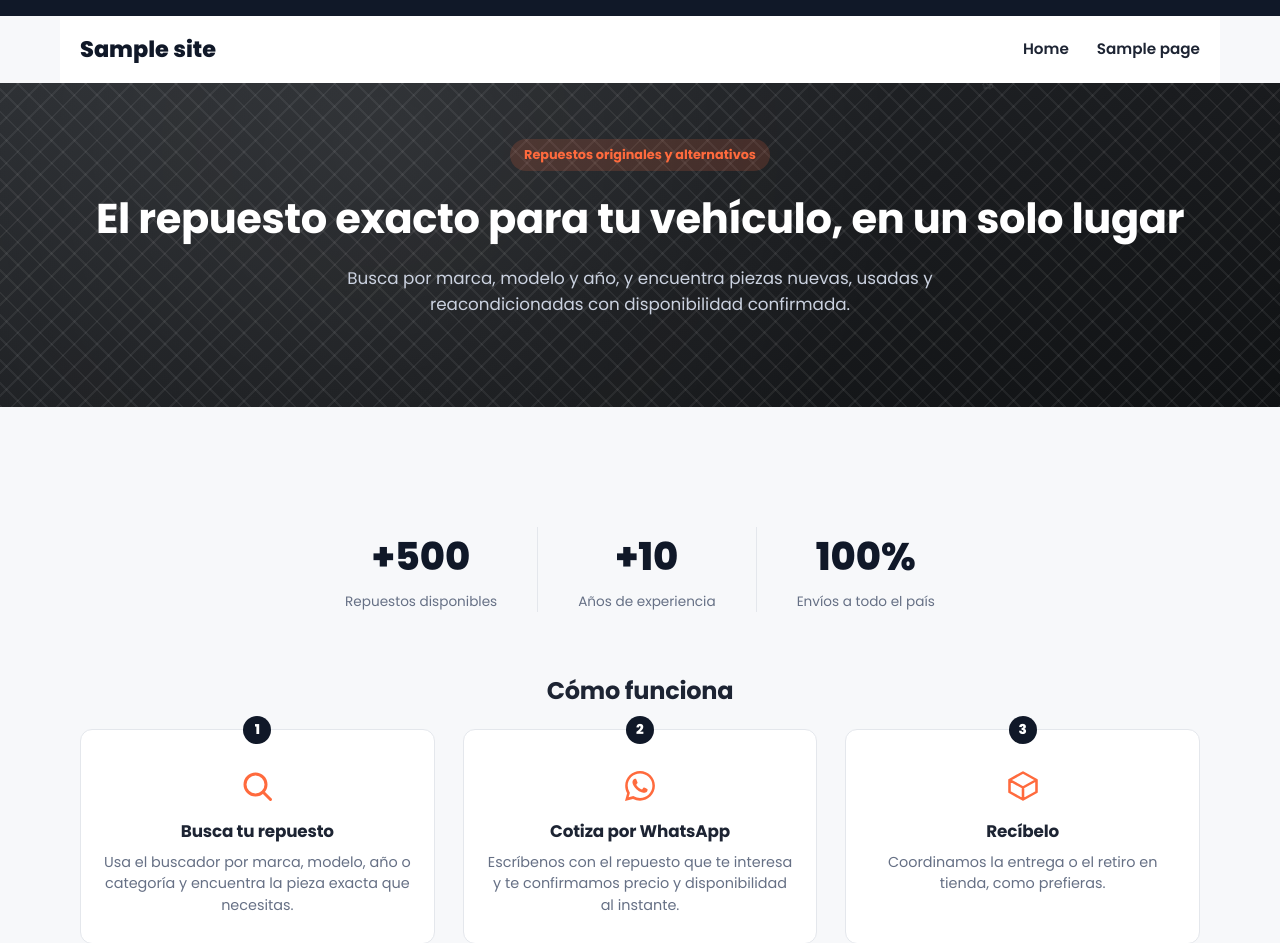
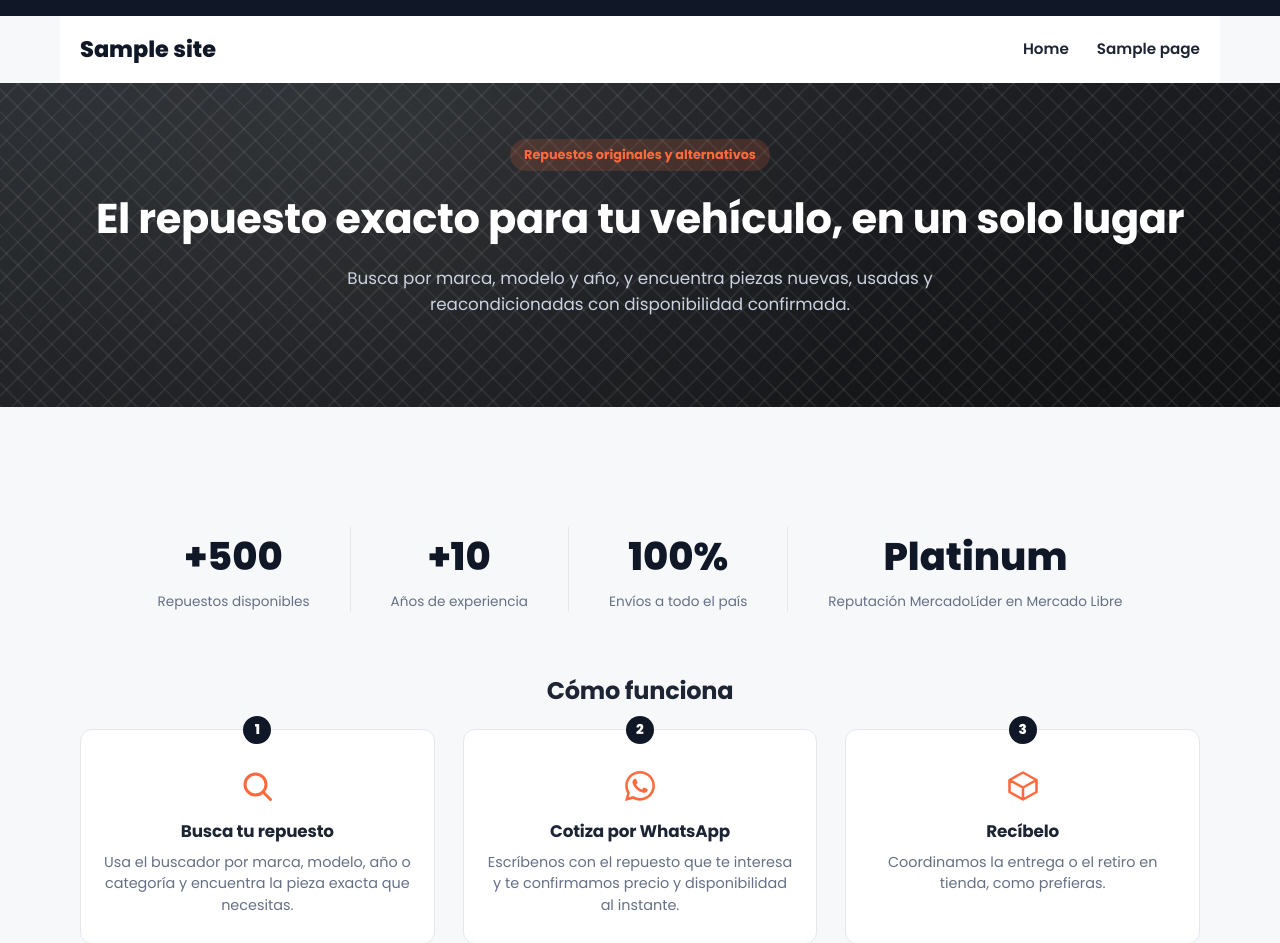
Before and after one commit to enma-21/deafaul, a WordPress theme: template wp-content/themes/m2base-repuestos-theme/front-page.php in a window 1280 px wide. Shown: the top 943 px of the page. Run offline with PHP 8.4 and a stand-in for WordPress, Linux system fonts and the light colour scheme; the site name, menu and one post (Sample post) are stand-ins, and other content is empty; some libraries are stand-ins or nearby versions.

Commit message:
Add MercadoLíder Platinum badge to the trust-numbers row
Links out to the seller's public Mercado Libre profile so visitors
can verify the reputation level themselves. Also bumps the theme
version to bust the cached stylesheet.

Co-Authored-By: Claude Sonnet 5 <noreply@anthropic.com>
Claude-Session: https://claude.ai/code/session_01TAiQQbYaYyLQyQ4ZUGqxTK

```diff
--- a/wp-content/themes/m2base-repuestos-theme/front-page.php
+++ b/wp-content/themes/m2base-repuestos-theme/front-page.php
@@ -31,11 +31,15 @@ get_header();
 
 	<section class="m2base-cifras">
 		<div class="m2base-contenedor m2base-cifras__grid">
-			<?php foreach ( m2base_theme_numeros_confianza() as $cifra ) : ?>
-				<div class="m2base-cifras__item">
-					<span class="m2base-cifras__numero"><?php echo esc_html( $cifra['numero'] ); ?></span>
-					<span class="m2base-cifras__etiqueta"><?php echo esc_html( $cifra['etiqueta'] ); ?></span>
-				</div>
+			<?php foreach ( m2base_theme_numeros_confianza() as $cifra ) :
+				$etiqueta_html = '<span class="m2base-cifras__numero">' . esc_html( $cifra['numero'] ) . '</span>'
+					. '<span class="m2base-cifras__etiqueta">' . esc_html( $cifra['etiqueta'] ) . '</span>';
+				?>
+				<?php if ( ! empty( $cifra['url'] ) ) : ?>
+					<a class="m2base-cifras__item m2base-cifras__item--enlace" href="<?php echo esc_url( $cifra['url'] ); ?>" target="_blank" rel="noopener"><?php echo $etiqueta_html; ?></a>
+				<?php else : ?>
+					<div class="m2base-cifras__item"><?php echo $etiqueta_html; ?></div>
+				<?php endif; ?>
 			<?php endforeach; ?>
 		</div>
 	</section>
--- a/wp-content/themes/m2base-repuestos-theme/functions.php
+++ b/wp-content/themes/m2base-repuestos-theme/functions.php
@@ -4,7 +4,7 @@ if ( ! defined( 'ABSPATH' ) ) {
 	exit;
 }
 
-define( 'M2BASE_THEME_VERSION', '1.6.1' );
+define( 'M2BASE_THEME_VERSION', '1.6.2' );
 
 function m2base_theme_setup() {
 	add_theme_support( 'title-tag' );
@@ -201,6 +201,14 @@ function m2base_theme_numeros_confianza() {
 		array( 'numero' => '+500', 'etiqueta' => __( 'Repuestos disponibles', 'm2base-repuestos-theme' ) ),
 		array( 'numero' => '+10', 'etiqueta' => __( 'Años de experiencia', 'm2base-repuestos-theme' ) ),
 		array( 'numero' => '100%', 'etiqueta' => __( 'Envíos a todo el país', 'm2base-repuestos-theme' ) ),
+		array(
+			'numero'   => __( 'Platinum', 'm2base-repuestos-theme' ),
+			'etiqueta' => __( 'Reputación MercadoLíder en Mercado Libre', 'm2base-repuestos-theme' ),
+			// El nivel más alto de reputación que otorga Mercado Libre a un
+			// vendedor; enlaza a su perfil público para que cualquiera pueda
+			// verificarlo directamente ahí.
+			'url'      => 'https://www.mercadolibre.com.ve/pagina/masterbrake1937',
+		),
 	);
 }
 
--- a/wp-content/themes/m2base-repuestos-theme/style.css
+++ b/wp-content/themes/m2base-repuestos-theme/style.css
@@ -336,6 +336,18 @@ a {
 
 .m2base-cifras__item:last-child {
 	border-right: none;
+}
+
+.m2base-cifras__item--enlace {
+	display: block;
+	text-decoration: none;
+	border-radius: 8px;
+	transition: background 0.15s ease;
+}
+
+.m2base-cifras__item--enlace:hover,
+.m2base-cifras__item--enlace:focus-visible {
+	background: var(--m2base-superficie);
 }
 
 .m2base-cifras__numero {
```
